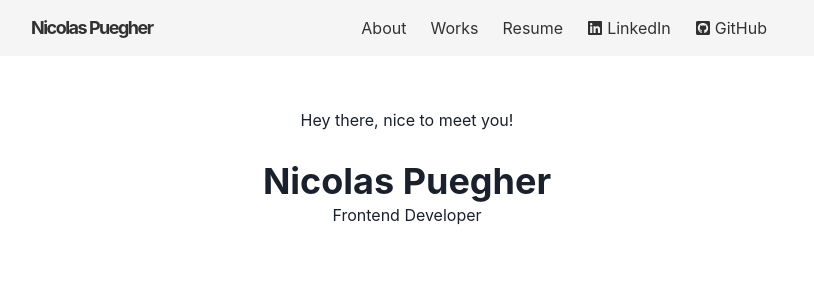
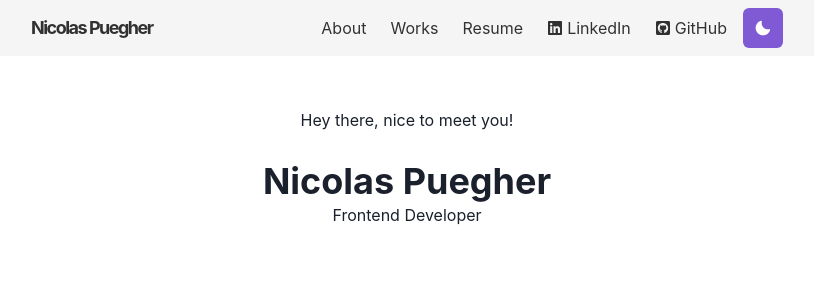
Before and after one commit to nicoPuegher/portfolio, a Next.js app: page / in a window 1280 px wide. Shown: the top 300 px of the page, without its empty margins (233-1047 px from the left). Built offline with nearby package versions, Linux system fonts and the light colour scheme.

Commit message:
add theme toggle button in navbar component

```diff
--- a/components/navbar.js
+++ b/components/navbar.js
@@ -16,6 +16,7 @@ import NextLink from 'next/link';
 import Logo from './logo';
 import { FaLinkedin, FaGithubSquare } from 'react-icons/fa';
 import { HamburgerIcon } from '@chakra-ui/icons';
+import ThemeToggle from './theme-toggle';
 
 const LinkItem = ({ href, path, target, children, ...props }) => {
   const active = path === href;
@@ -103,6 +104,7 @@ const Navbar = props => {
         </Stack>
 
         <Box flex={{ base: 1, md: 0 }} ml={2} align="right">
+          <ThemeToggle />
           <Box display={{ base: 'inline-block', md: 'none' }}>
             <Menu isLazy>
               <MenuButton
```
